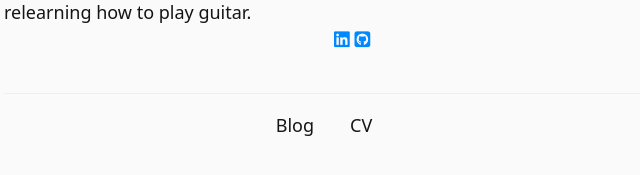
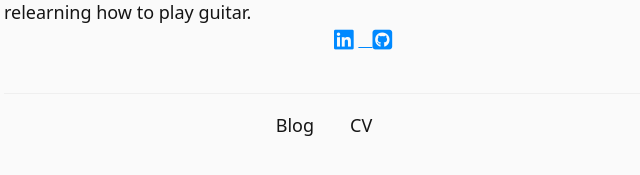
Before and after one commit to SahilAgarwal321/SahilAgarwal321.github.io, a plain HTML site: page index.html in a window 1280 px wide. Shown: the part 545-720 px from the top of the page, 316-956 px from the left. Drawn offline with Linux system fonts and the light colour scheme.

Commit message:
Update index.html

```diff
--- a/index.html
+++ b/index.html
@@ -44,8 +44,8 @@
       <p>
         If you&#8217;d like to get in touch, feel free to drop me a line at <a href="mailto:sahil.agarwal94@gmail.com" target="_blank" rel="nofollow">sahil.agarwal94@gmail.com</a>.
       <br /><br />
-      <a href="https://www.linkedin.com/in/sahilagarwal94/" rel="nofollow noopener noreferrer"><i class="fa-brands fa-linkedin" aria-hidden="true"></i></a>
-      <a href="https://github.com/SahilAgarwal321/" rel="nofollow noopener noreferrer" class="github"><i class="fa-brands fa-square-github" aria-hidden="true"></i></a>
+      <a href="https://www.linkedin.com/in/sahilagarwal94/" rel="nofollow noopener noreferrer"><i class="fa-brands fa-linkedin fa-lg" aria-hidden="true"></i></a>
+      <a href="https://github.com/SahilAgarwal321/" rel="nofollow noopener noreferrer" class="github"> &nbsp;&nbsp; <i class="fa-brands fa-square-github fa-lg" aria-hidden="true"></i></a>
       </p>
 
     </section>
```
